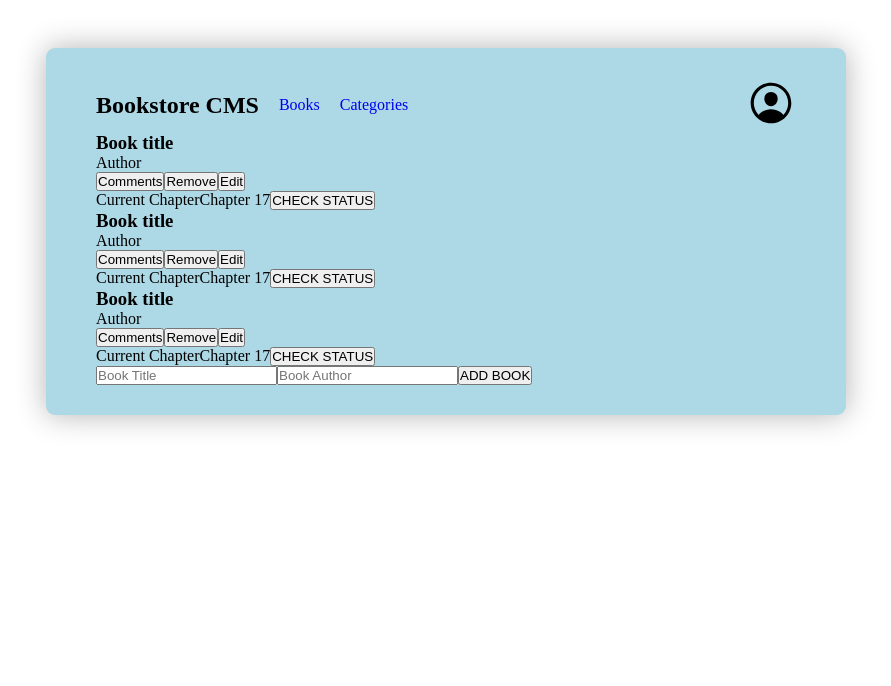
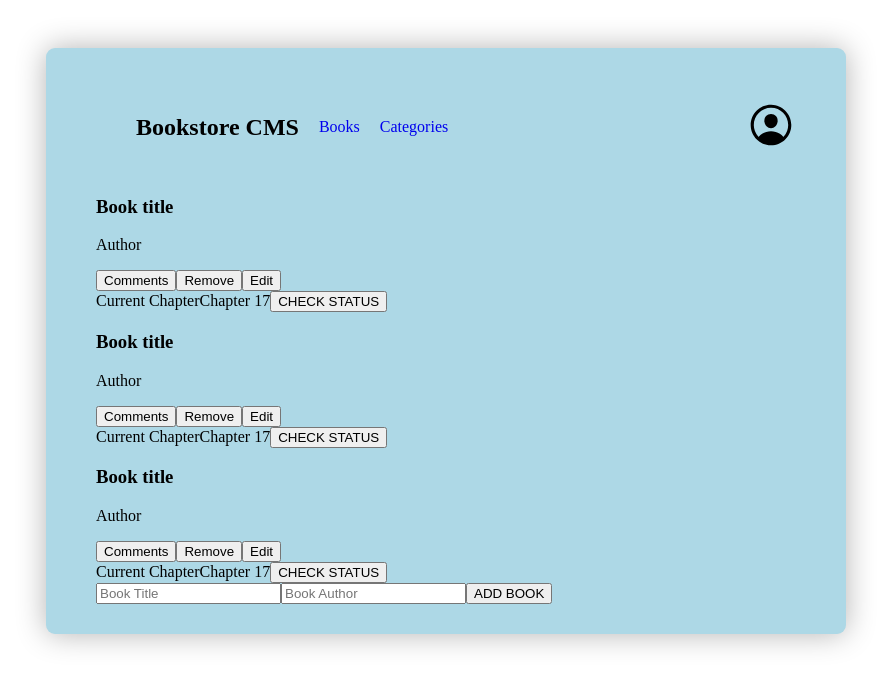
Before and after one commit to Alibaba2023/book-store, a React (Create React App) app: page /categories in a window 1280 px wide. Shown: the top 686 px of the page, without its empty margins (194-1085 px from the left). Built offline with nearby package versions, Linux system fonts and the light colour scheme.

Commit message:
linter error fixed

```diff
--- a/src/App.css
+++ b/src/App.css
@@ -1,6 +1,4 @@
 * {
-  padding: 0;
-  margin: 0;
   box-sizing: border-box;
   list-style: none;
   text-decoration: none;
--- a/src/Components/books.jsx
+++ b/src/Components/books.jsx
@@ -7,9 +7,9 @@
         <h3>{title}</h3>
         <p>{author}</p>
         <div>
-          <button>Comments</button>
-          <button>Remove</button>
-          <button>Edit</button>
+          <button type="button">Comments</button>
+          <button type="button">Remove</button>
+          <button type="button">Edit</button>
         </div>
       </div>
 
```
